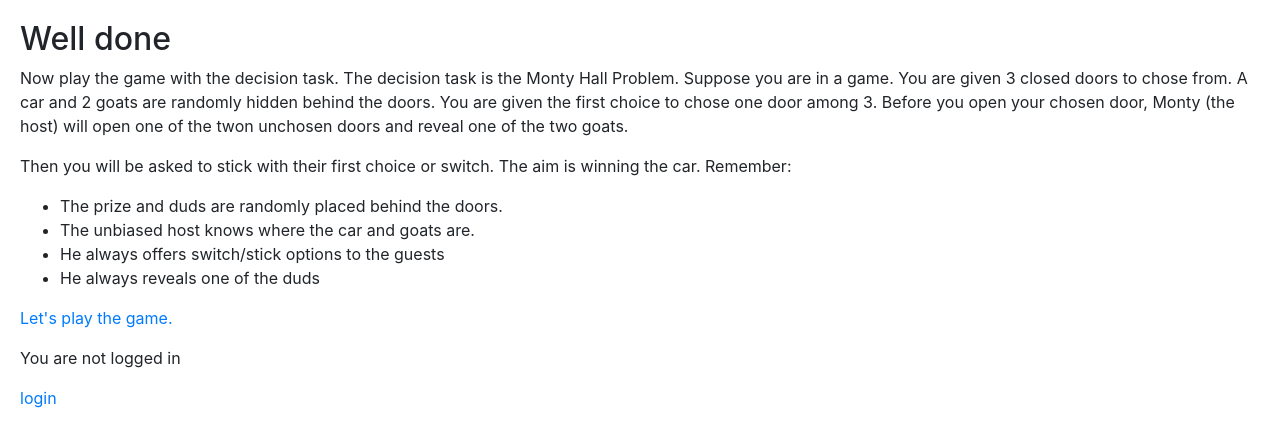
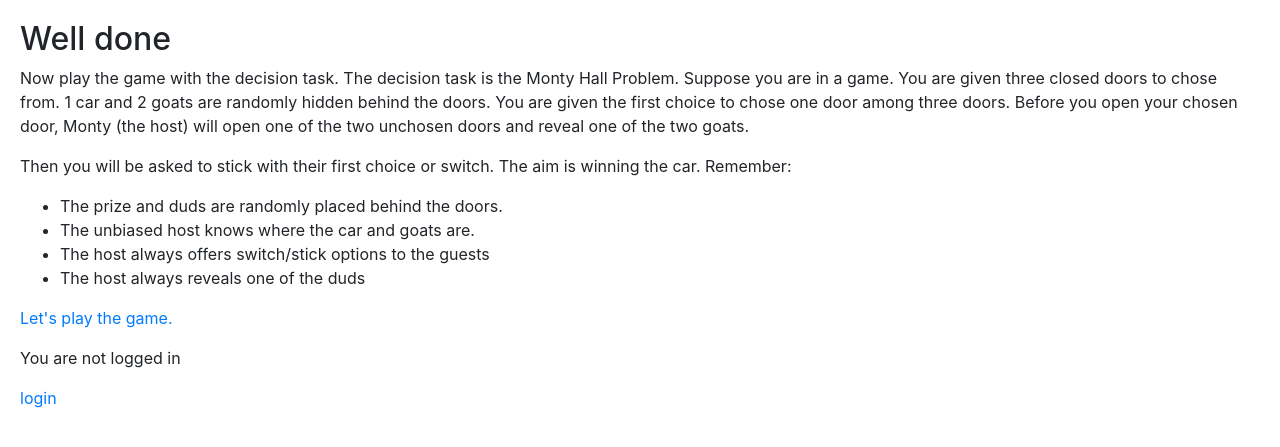
Before and after one commit to gregcodethem/choices_behind_doors_study, a Django app: page /prelim_four in a window 1280 px wide. Shown: the top 447 px of the page. Run offline with Django 3.2, Linux system fonts and the light colour scheme; some libraries are stand-ins or nearby versions.

Commit message:
Update prelim_four.html

```diff
--- a/doorgame/templates/prelim_four.html
+++ b/doorgame/templates/prelim_four.html
@@ -6,15 +6,15 @@
 
 <h2>Well done</h2>
 
-<p> Now play the game with the decision task.  The decision task is the Monty Hall Problem.  Suppose you are in a game.  You are given 3 closed doors to chose from.  A car and 2 goats are randomly hidden behind the doors.  You are given the first choice to chose one door among 3.  Before you open your chosen door, Monty (the host) will open one of the twon unchosen doors and reveal one of the two goats.</p>
+<p> Now play the game with the decision task.  The decision task is the Monty Hall Problem.  Suppose you are in a game.  You are given three closed doors to chose from.  1 car and 2 goats are randomly hidden behind the doors.  You are given the first choice to chose one door among three doors.  Before you open your chosen door, Monty (the host) will open one of the two unchosen doors and reveal one of the two goats.</p>
 
 <p> Then you will be asked to stick with their first choice or switch.  The aim is winning the car.  Remember:</p>
 
 <ul>
 	<li>The prize and duds are randomly placed behind the doors.</li>
 	<li>The unbiased host knows where the car and goats are.</li>
-	<li>He always offers switch/stick options to the guests</li>
-	<li>He always reveals one of the duds</li>
+	<li>The host always offers switch/stick options to the guests</li>
+	<li>The host always reveals one of the duds</li>
 </ul>
 {% load static %}
 <p><a href= {% url 'memory_game_initial_turn' %}>Let's play the game.</a></p>
```
